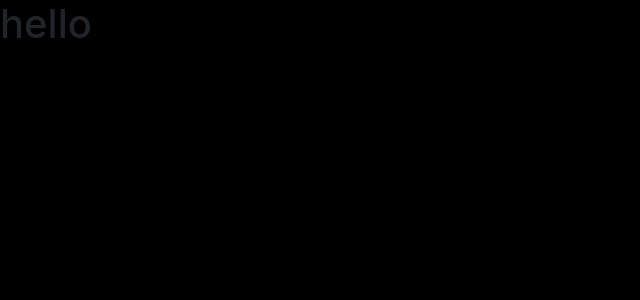
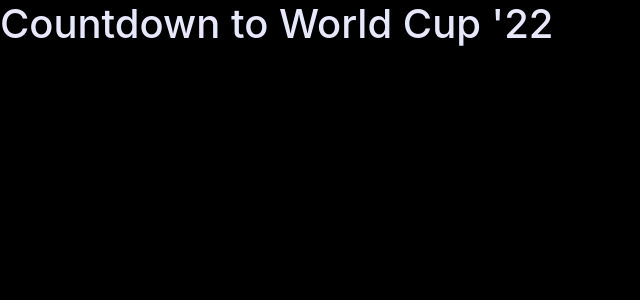
Before and after one commit to damparo/FutbolisLife, a React (Create React App) app in the folder countdowntimer/: page / in a window 1280 px wide. Shown: the top 300 px of the page, without its empty margins (0-640 px from the left). Built offline with nearby package versions, Linux system fonts and the light colour scheme.

Commit message:
building static UI

```diff
--- /dev/null
+++ b/countdowntimer/src/components/BannerText/BannerText.css
@@ -0,0 +1,5 @@
+.textcolor{
+
+    color: rgb(232, 232, 253);
+
+}
--- /dev/null
+++ b/countdowntimer/src/components/BannerText/BannerText.js
@@ -0,0 +1,15 @@
+import React from 'react';
+import './BannerText.css';
+
+
+function BannerText(){
+    return(
+
+        <div>
+            <h1 className='textcolor'>Countdown to World Cup '22</h1>
+        </div>
+
+    )
+}
+
+export default BannerText;
--- a/countdowntimer/src/components/WorldCupBoard/WorldCupBoard.js
+++ b/countdowntimer/src/components/WorldCupBoard/WorldCupBoard.js
@@ -1,11 +1,12 @@
 import React from 'react';
+import BannerText from '../BannerText/BannerText';
 // import './WorldCupboard.css';
 
 
 function WorldCupboard() {
     return (
         <div>
-            <h1>hello</h1>
+            <BannerText/>
         </div>
     )
 }
```
